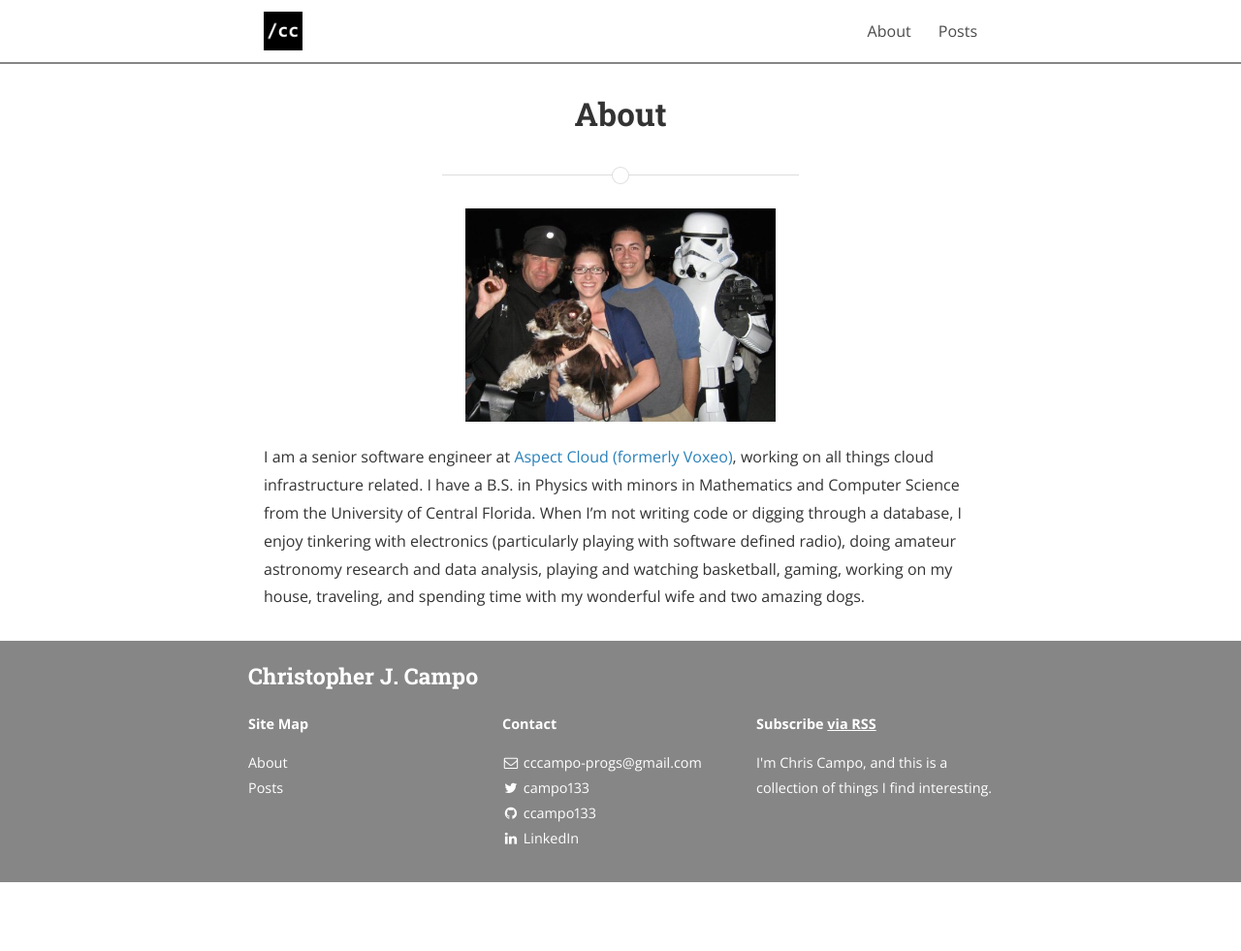
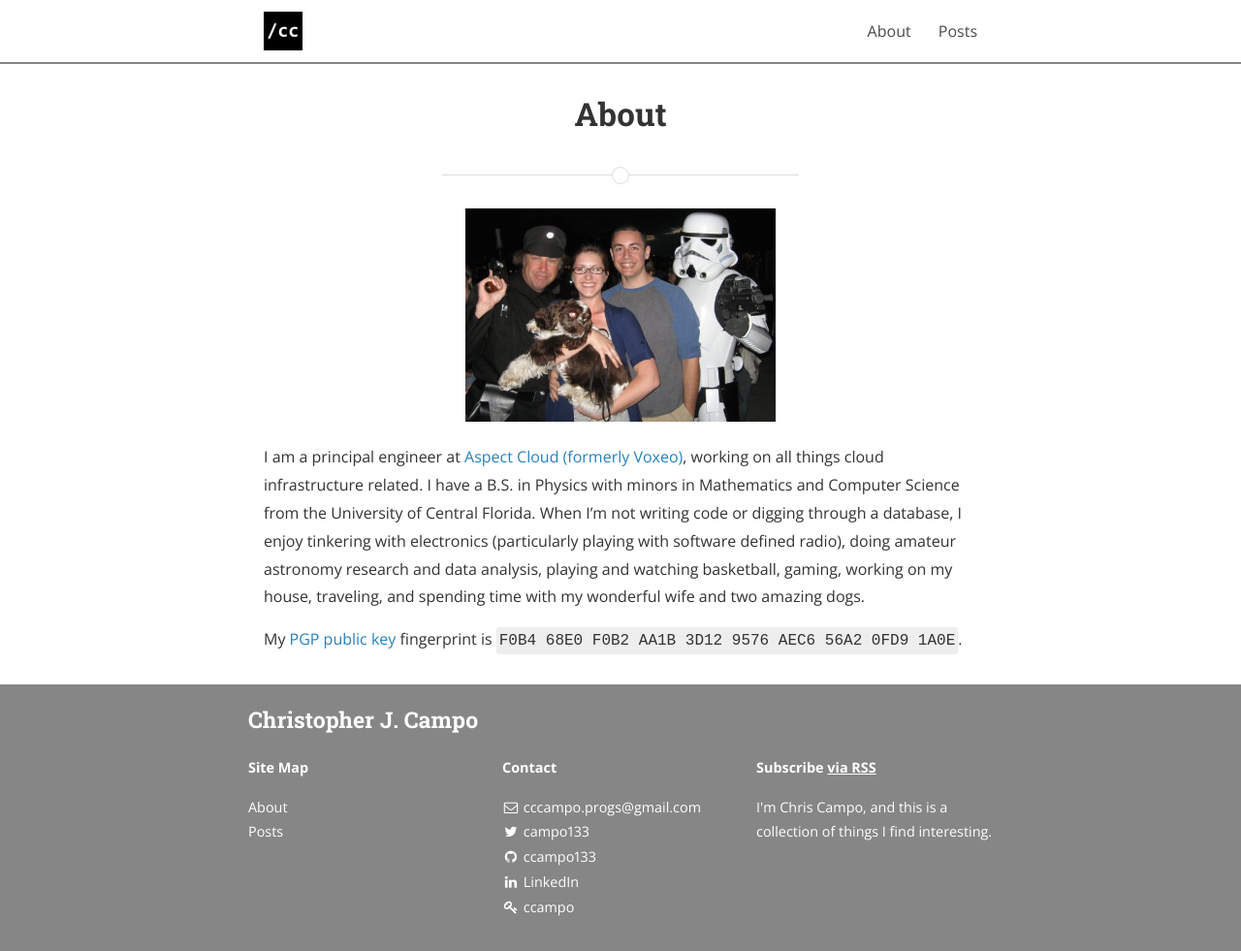
Before and after one commit to ccampo133/ccampo133.github.io, a Jekyll site: the page built from pages/about.md, in a window 1280 px wide. Shown: the whole page at 97% size. Built offline with Jekyll 4.4.1, drawn with Linux system fonts in a browser that asks for light colours; nearby versions of some CDN libraries; a style sheet for code colours, icons or effects is not loaded; before the commit the page ends 910 px from its top, so only the background shows below that.

Commit message:
Add PGP info

```diff
--- a/_config.yml
+++ b/_config.yml
@@ -10,7 +10,7 @@ exclude:
 # Site settings
 title: Christopher J. Campo
 subtitle: "A collection of things I find interesting."
-email: cccampo-progs@gmail.com
+email: cccampo.progs@gmail.com
 name: Chris Campo
 description: >
     I'm Chris Campo, and this is a collection of things I find interesting.
@@ -101,6 +101,13 @@ social:
     url: https://www.linkedin.com/in/christopher-campo-9104a347
     desc: Connect with me on LinkedIn
     share: true
+
+  - name: Keybase
+    icon: key
+    username: ccampo
+    url: https://keybase.io/ccampo
+    desc: Speak privately with Keybase
+    share: false
 
   - name: Google+
     icon: google-plus
--- a/pages/about.md
+++ b/pages/about.md
@@ -6,7 +6,7 @@ permalink: /about/
 
 <img src="{{ site.baseurl }}/assets/images/me.jpg" title="My wife, our pooch Albert, and I with the 501st Legion" class="profile">
 
-I am a senior software engineer at [Aspect Cloud (formerly Voxeo)](http://voxeo.com/),
+I am a principal engineer at [Aspect Cloud (formerly Voxeo)](http://voxeo.com/),
 working on all things cloud infrastructure related. I have a B.S. in Physics
 with minors in Mathematics and Computer Science from the University of Central
 Florida. When I'm not writing code or digging through a database, I enjoy
@@ -15,7 +15,4 @@ doing amateur astronomy research and data analysis, playing and watching
 basketball, gaming, working on my house, traveling, and spending time with my
 wonderful wife and two amazing dogs.
 
-
-[centrarium]: https://github.com/bencentra/centrarium
-[bencentra]: http://bencentra.com
-[jekyll]: https://github.com/jekyll/jekyll
+My [PGP public key](/assets/misc/pgp_key.asc) fingerprint is `F0B4 68E0 F0B2 AA1B 3D12 9576 AEC6 56A2 0FD9 1A0E`.
```
Also changed, not shown: 1 other file.
